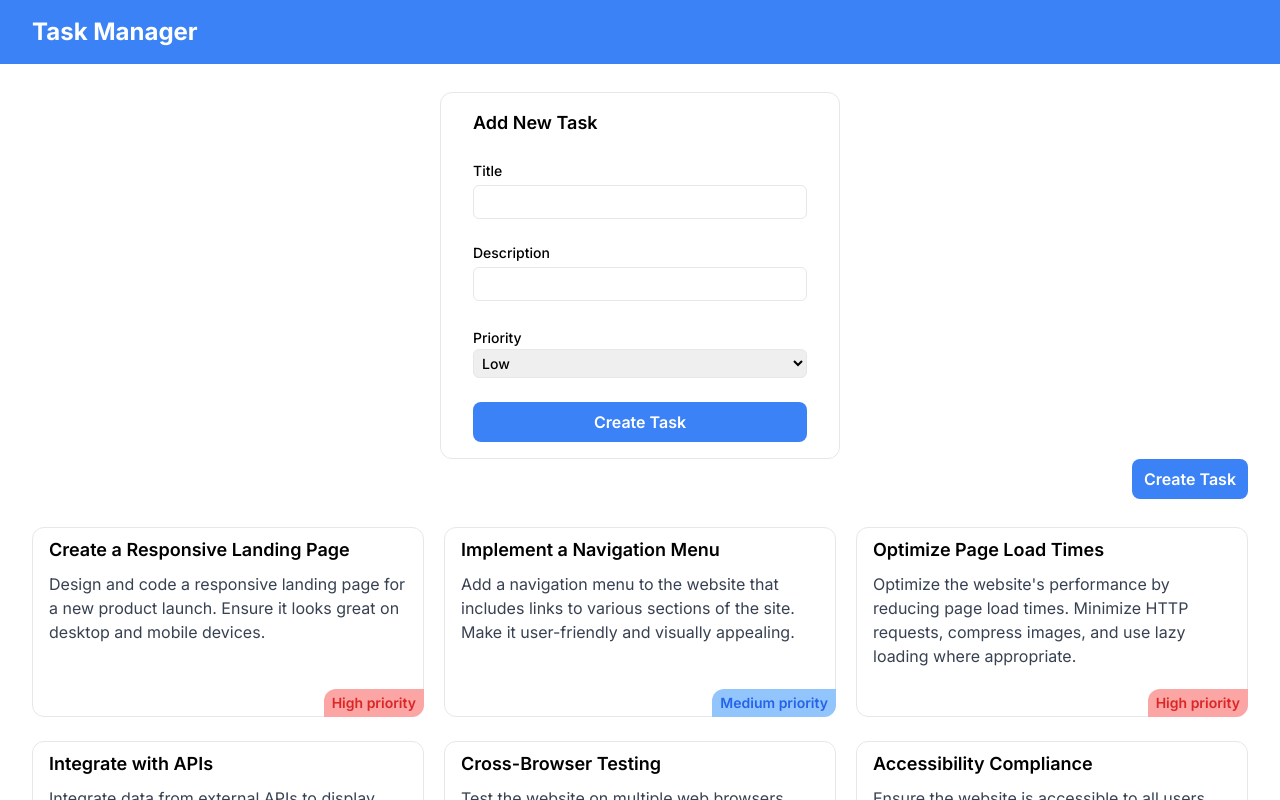
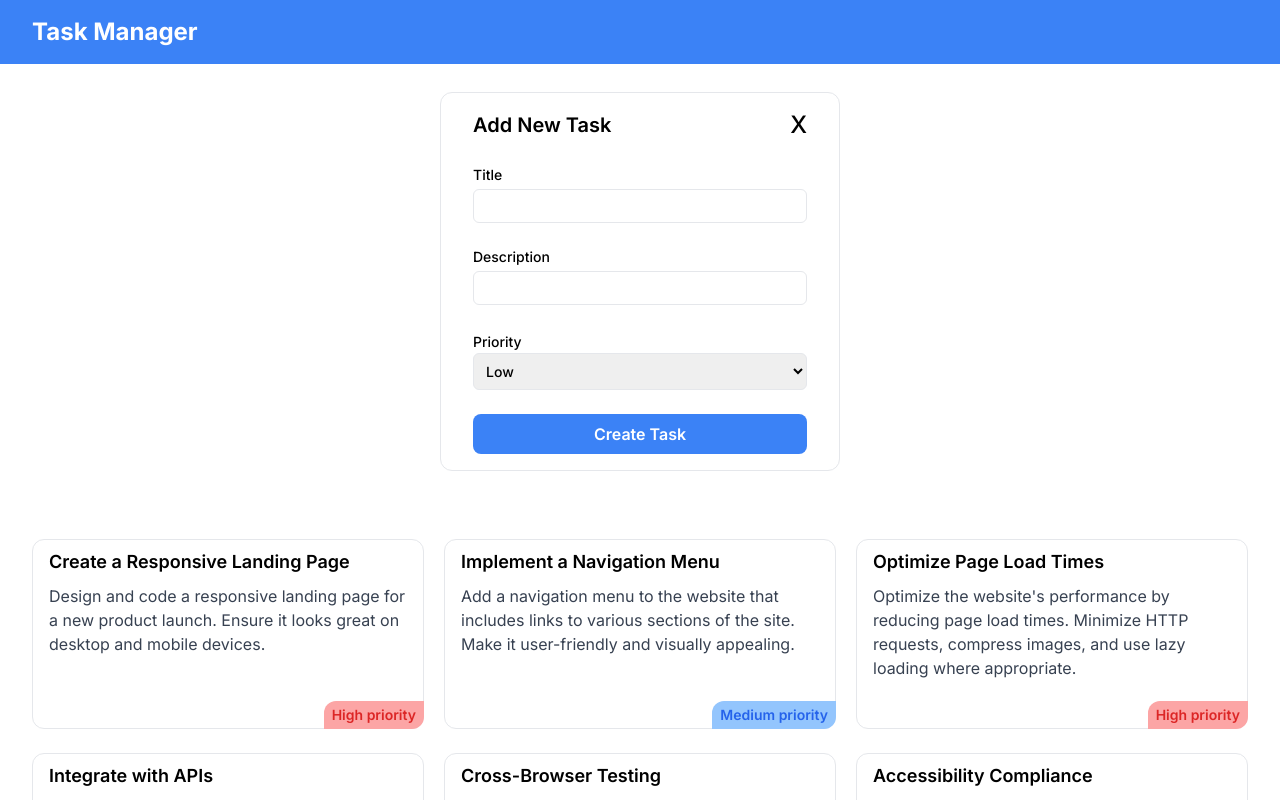
Before and after one commit to Jesusborjas006/task-manager, a Next.js app: page /tasks in a window 1280 px wide. Both pictures are taken after a click on the button "Create Task". Shown: the top 800 px of the page. Built offline with nearby package versions, Linux system fonts and the light colour scheme.

Commit message:
Add conditional rendering to create task button and form modal

```diff
--- a/app/tasks/page.tsx
+++ b/app/tasks/page.tsx
@@ -21,8 +21,17 @@ const Page = () => {
 
   return (
     <div className="relative">
-      {isCreatingTask && <FormModal addNewTask={addNewTask} />}
-      <CreateTaskBtn setIsCreatingTask={setIsCreatingTask} />
+      {isCreatingTask && (
+        <FormModal
+          addNewTask={addNewTask}
+          setIsCreatingTask={setIsCreatingTask}
+        />
+      )}
+
+      {!isCreatingTask && (
+        <CreateTaskBtn setIsCreatingTask={setIsCreatingTask} />
+      )}
+
       <Tasks tasks={tasks} />
     </div>
   );
--- a/app/ui/FormModal.tsx
+++ b/app/ui/FormModal.tsx
@@ -2,7 +2,7 @@
 
 import { useState } from "react";
 
-const FormModal = ({ addNewTask }: any) => {
+const FormModal = ({ addNewTask, setIsCreatingTask }: any) => {
   const [form, setForm] = useState({ title: "", body: "", priority: "low" });
   const [inputsFilled, setInputsFilled] = useState(true);
 
@@ -39,8 +39,16 @@ const FormModal = ({ addNewTask }: any) => {
   };
 
   return (
-    <form className="border w-[400px] mx-auto rounded-xl py-4 px-8">
-      <h3 className="font-semibold text-lg mb-6">Add New Task</h3>
+    <form className="border w-[400px] mx-auto rounded-xl py-4 px-8 ">
+      <div className="flex justify-between items-center mb-6">
+        <h3 className="font-semibold text-xl ">Add New Task</h3>
+        <p
+          className="font-medium text-2xl hover:text-red-500 cursor-pointer"
+          onClick={() => setIsCreatingTask(false)}
+        >
+          X
+        </p>
+      </div>
       <div className="flex flex-col space-y-1 mb-6">
         <label className="font-medium text-sm">Title</label>
         <input
@@ -69,7 +77,7 @@ const FormModal = ({ addNewTask }: any) => {
         Priority
         <select
           name="priority"
-          className="w-full border mb-6 p-1 rounded-md"
+          className="w-full border mb-6 p-2 rounded-md"
           value={form.priority}
           onChange={handlePriority}
         >
```
